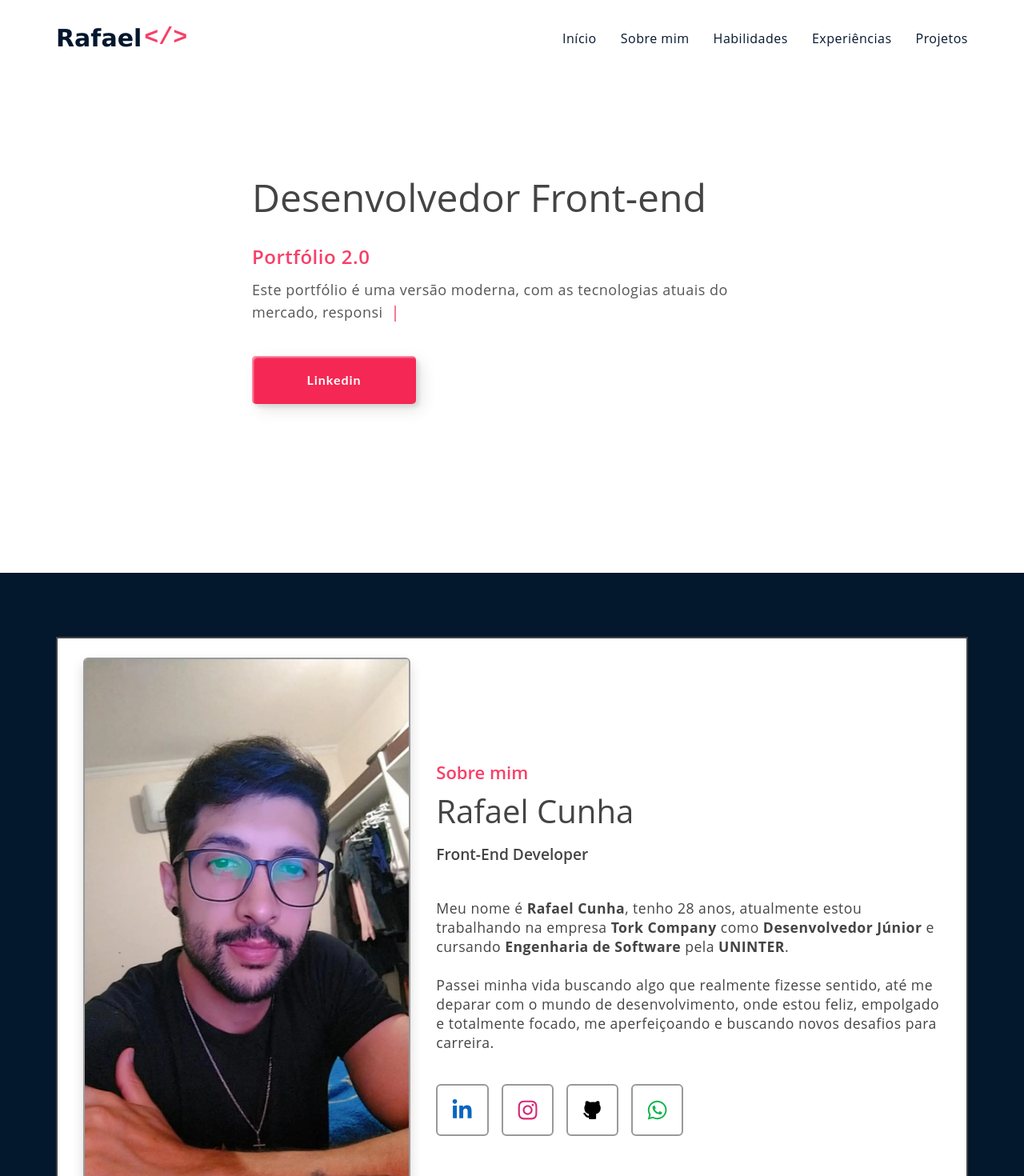
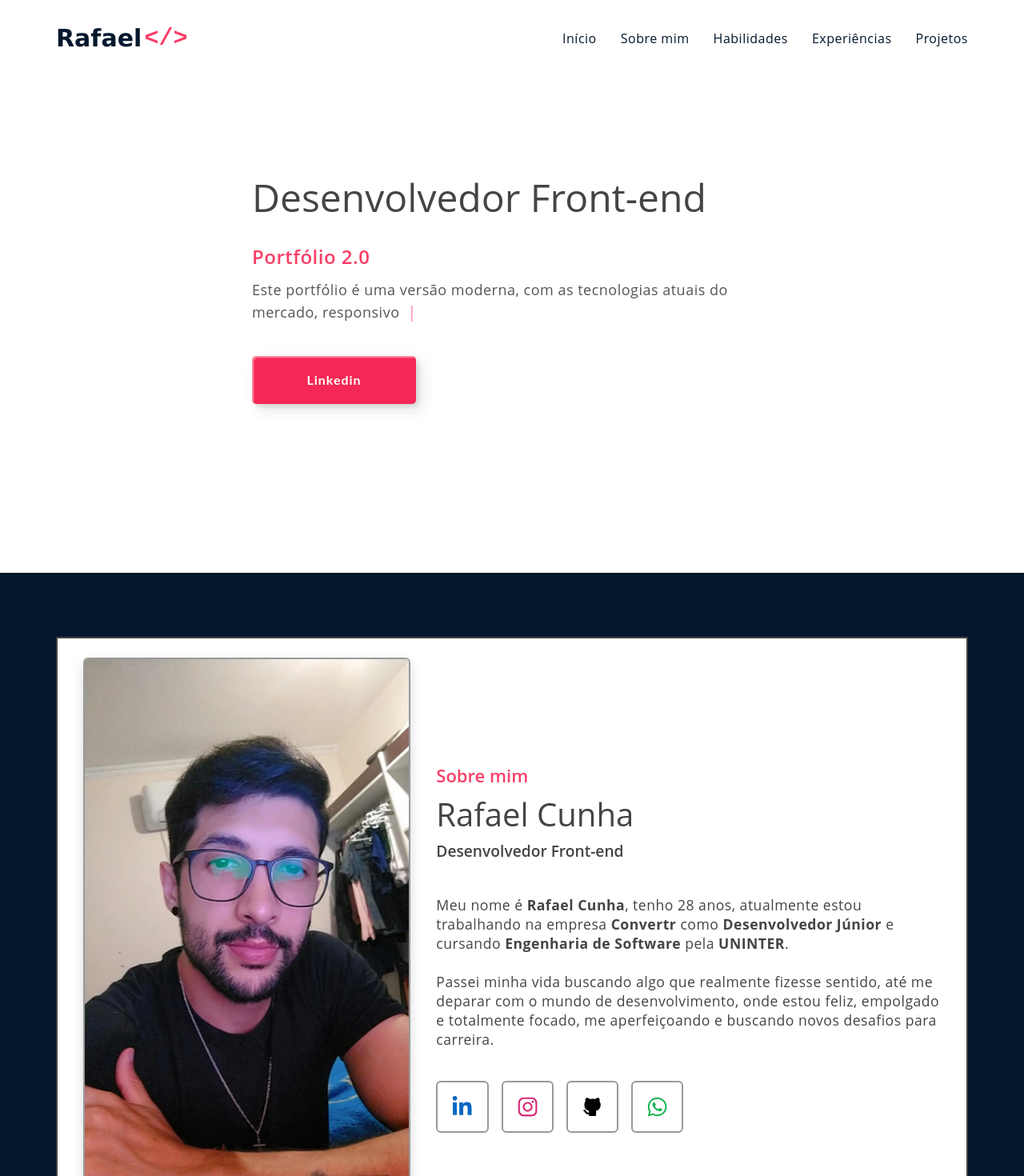
Before and after one commit to dev-rafaelcunha/Portfolio-v2, a React (Create React App) app: page / in a window 1280 px wide. Shown: the top 1470 px of the page at 80% size. Built offline with nearby package versions, Linux system fonts and the light colour scheme.

Commit message:
Ajuste de estilo no HeaderFixed, correção dos media query e alterado o texto sobre mim.

```diff
--- a/src/components/layout/Header.jsx
+++ b/src/components/layout/Header.jsx
@@ -13,7 +13,7 @@ const Move = keyframes`
 
 const Heading = styled.header`
 
-    background-color: ${props => props.theme.primaryColor};
+    background-color: ${props => props.theme.themeColor};
     z-index: 101;
     padding: 0 40px;
     position: fixed;
@@ -21,12 +21,13 @@ const Heading = styled.header`
     left: 0;
     width: 100%;
     transition: .3s;
-    border-bottom: 2px solid ${props => props.theme.secondaryColor};
 
     &.fixed-active  {
-        background-color: ${props => props.theme.themeColor};
-        border: none;
-        padding: 25px;
+        padding: 25px 40px;
+    }
+
+    &:not(.fixed-active) {
+        box-shadow: rgba(0, 0, 0, 0.24) 0px 3px 8px;
     }
 `;
 
@@ -36,7 +37,7 @@ const HeadingData = styled.div`
     justify-content: space-between;
     align-items: center;
 
-    @media (max-width: 993px) {
+    @media (max-width: 1024px) {
 
         display: inherit !important;
     }
@@ -45,7 +46,7 @@ const HeadingData = styled.div`
 const Name = styled.span`
 
     text-decoration: none;
-    color: ${props => (props.fixedActive ? props.theme.secondaryColor : '#fff')};
+    color: ${props => props.theme.secondaryColor};
     font-size: 30px;
     font-weight: bold;
     font-family:"Lucida Sans", "Lucida Sans Regular", "Lucida Grande", "Lucida Sans Unicode", Geneva, Verdana, sans-serif;
@@ -59,7 +60,7 @@ const Logo = styled.span`
     transition: 3s ease-in-out;
     position: relative;
     font-size: 30px;
-    color: ${props => (props.fixedActive ? props.theme.primaryColor : props.theme.secondaryColor)};
+    color: ${props => props.theme.primaryColor};
     left: 110px;
     font-family: monospace;
     font-weight: bold;
--- a/src/components/layout/Nav.jsx
+++ b/src/components/layout/Nav.jsx
@@ -2,7 +2,7 @@ import styled from "styled-components";
 import HeaderFixed from "../utils/HeaderFixed";
 
 const Navbar = styled.nav`
-    @media(max-width: 992px) {
+    @media(max-width: 1024px) {
         display: none;
     }
 `;
@@ -12,17 +12,13 @@ const Lista = styled.ul`
 `;
 
 const LinkNav = styled.a`
-    color: ${props => (props.fixedActive ? props.theme.secondaryColor : '#fff')};
+    color: ${props => props.theme.secondaryColor};
     font-size: 1rem;
     letter-spacing: .5px;
     transition: .3s;
     position: relative;
 
     &:hover {
-        color: ${props => props.theme.secondaryColor};
-    }
-
-    &.fixed-active:hover {
         color: ${props => props.theme.primaryColor};
     }
 
@@ -31,14 +27,10 @@ const LinkNav = styled.a`
         position: absolute;
         height: 2px;
         width: 0;
-        background-color: ${props => props.theme.secondaryColor};
+        background-color: ${props => props.theme.primaryColor};
         bottom: 0;
         right: 0;
         transition: .3s;
-    }
-
-    &.fixed-active::before {
-        background-color: ${props => props.theme.primaryColor};
     }
 
     &:hover::before {
--- a/src/components/layout/NavMobile.jsx
+++ b/src/components/layout/NavMobile.jsx
@@ -7,7 +7,7 @@ const NavIcon = styled.div`
   right: 25px;
   top: 29px;
 
-  @media(min-width: 993px) {
+  @media(min-width: 1025px) {
     display: none;
   }
 `;
--- a/src/components/pages/About.jsx
+++ b/src/components/pages/About.jsx
@@ -14,7 +14,7 @@ const Section = styled.section`
     display: flex;
     align-items: center;
 
-    @media (max-width: 992px) {
+    @media (max-width: 1024px) {
 
         height: auto;
         display: flex;
@@ -37,7 +37,7 @@ const Photo = styled.img`
     opacity: 0;
     animation: ${FadeIn} 1s ease-in-out forwards;
 
-    @media (max-width: 992px) {
+    @media (max-width: 1024px) {
         width: 320px;
         height: auto;
     }
@@ -52,13 +52,13 @@ const FirstColumn = styled.div`
 
     padding: 1.5rem 2rem;
 
-    @media (max-width: 1199px) {
+    @media (max-width: 1280px) {
 
         display: flex;
         justify-content: center;
     }
 
-    @media (max-width: 992px) {
+    @media (max-width: 1024px) {
 
         width: 100%;
     }
@@ -71,7 +71,7 @@ const SecondColumn = styled.div`
     justify-content: center;
     padding: 40px 0;
 
-    @media (max-width: 992px) {
+    @media (max-width: 1024px) {
 
         align-items: center;
         padding: 20px 0;
@@ -87,7 +87,7 @@ const Title = styled.span`
     animation: ${FadeIn} 1s ease-in-out forwards;
     animation-delay: .3s;
 
-    @media (max-width: 992px) {
+    @media (max-width: 1024px) {
 
         display: flex;
         justify-content: center;
@@ -102,7 +102,7 @@ const Name = styled.h1`
     animation: ${FadeIn} 1s ease-in-out forwards;
     animation-delay: .3s;
 
-    @media (max-width: 992px) {
+    @media (max-width: 1024px) {
 
         display: flex;
         justify-content: center;
@@ -119,7 +119,7 @@ const Description = styled.span`
     animation: ${FadeIn} 1s ease-in-out forwards;
     animation-delay: .3s;
 
-    @media (max-width: 992px) {
+    @media (max-width: 1024px) {
 
         display: flex;
         justify-content: center;
@@ -139,7 +139,7 @@ const Text = styled.p`
     animation: ${FadeIn} 1s ease-in-out forwards;
     animation-delay: .6s;
 
-    @media (max-width: 992px) {
+    @media (max-width: 1024px) {
 
         text-align: center;
         padding: 0   20px;
@@ -234,9 +234,9 @@ function About() {
                         <SecondColumn className="col">
                             <Title ref={refTitle} style={{ animationPlayState: inViewTitle ? 'running' : 'paused' }}>Sobre mim</Title>
                             <Name className="mt-2" ref={refName} style={{ animationPlayState: inViewName ? 'running' : 'paused' }}>Rafael Cunha</Name>
-                            <Description className="mt-2" ref={refDescription} style={{ animationPlayState: inViewDescription ? 'running' : 'paused' }}>Front-End Developer</Description>
+                            <Description ref={refDescription} style={{ animationPlayState: inViewDescription ? 'running' : 'paused' }}>Desenvolvedor Front-end</Description>
                             <Text ref={refText} style={{ animationPlayState: inViewText ? 'running' : 'paused' }}>
-                                Meu nome é <strong>Rafael Cunha</strong>, tenho 28 anos, atualmente estou trabalhando na empresa <strong>Tork Company</strong> como
+                                Meu nome é <strong>Rafael Cunha</strong>, tenho 28 anos, atualmente estou trabalhando na empresa <strong>Convertr </strong> como
                                 <strong> Desenvolvedor Júnior</strong> e cursando <strong>Engenharia de Software</strong> pela <strong>UNINTER</strong>.<br /><br />
                                 Passei minha vida buscando algo que realmente fizesse sentido,
                                 até me deparar com o mundo de desenvolvimento, onde estou feliz, empolgado e totalmente focado, me aperfeiçoando
--- a/src/components/pages/Home.jsx
+++ b/src/components/pages/Home.jsx
@@ -12,7 +12,7 @@ const Main = styled.main`
     height: 89.5vh;
     background-color: ${props => props.theme.themeColor};
 
-    @media (max-width: 992px) {
+    @media (max-width: 1024px) {
 
         padding: 0 !important;
     }
@@ -22,7 +22,7 @@ const Grid = styled.div`
 
     height: 89.5vh;
 
-    @media (max-width: 992px) {
+    @media (max-width: 1024px) {
 
         display: flex !important;
         padding: 0 30px;
@@ -34,7 +34,7 @@ const FirstColumn = styled.div`
     background-color: ${props => props.theme.themeColor};
     z-index: 100;
 
-    @media (max-width: 992px) {
+    @media (max-width: 1024px) {
 
         text-align: center !important;
         width: 100% !important;
@@ -49,7 +49,7 @@ const Title = styled.span`
     display: block;
     animation: ${FadeIn} 1s ease-in-out forwards;
 
-    @media (max-width: 992px) {
+    @media (max-width: 1024px) {
 
         font-size: 2.2rem;
         white-space: normal !important;
@@ -63,30 +63,9 @@ const SubTitle = styled.span`
     color: ${props => props.theme.primaryColor};
     font-weight: 600;
 
-    @media (max-width: 992px) {
+    @media (max-width: 1024px) {
 
         white-space: normal !important;
-    }
-`;
-
-const SecondColumn = styled.div`
-
-    right: 0;
-`;
-
-const Logo = styled.span`
-
-    font-size: 330px;
-    font-family: monospace;
-    font-weight: bold;
-    color: transparent;
-    background-image: linear-gradient(to left, transparent, #f52754);
-    -webkit-background-clip: text;
-    background-clip: text;
-
-    @media (max-width: 1200px) {
-
-        display: none !important;
     }
 `;
 
@@ -95,7 +74,7 @@ const ContainerSocial = styled.div`
     width: 590px;
     display: flex;
 
-    @media (max-width: 992px) {
+    @media (max-width: 1024px) {
 
         justify-content: center !important;
         width: auto !important;
@@ -104,8 +83,6 @@ const ContainerSocial = styled.div`
 `;
 
 function Home() {
-
-    const logo = "";
 
     const [refTitle, inViewTitle] = useInView({
         triggerOnce: true,
@@ -128,9 +105,6 @@ function Home() {
                                     <CustomButton02 href="https://www.linkedin.com/in/devrafaelcunha/" target="blank" className="mx-0" text="Linkedin"></CustomButton02>
                                 </ContainerSocial>
                             </FirstColumn>
-                            {/* <SecondColumn className="position-absolute">
-                            <Logo>{logo}</Logo>
-                        </SecondColumn> */}
                         </Grid>
                     </GridLayout>
                 </Main>
--- a/src/components/pages/Projects.jsx
+++ b/src/components/pages/Projects.jsx
@@ -16,7 +16,7 @@ const Section = styled.section`
     background-color: ${props => props.theme.themeColor};
     padding: 0 40px 80px;
 
-    @media (max-width: 1199px) {
+    @media (max-width: 1280px) {
 
         height: auto;
     }
@@ -24,7 +24,7 @@ const Section = styled.section`
 
 const Container = styled.div`
 
-    @media (max-width: 1199px) {
+    @media (max-width: 1280px) {
 
         height: auto;
     }
@@ -91,7 +91,7 @@ const CardProjects = styled.div`
     justify-content: space-between;
     align-items: center;
 
-    @media (max-width: 1199px) {
+    @media (max-width: 1280px) {
 
         justify-content: center;
     }
@@ -225,7 +225,7 @@ function Projects() {
         },
 
         {
-            title: "Sistema",
+            title: "Sistema em PHP",
             // description: "Sistema básico para treinar conceitos de back-end, feito por mim com HTML, Bootstrap, PHP e MySQL",
             description: "Link em Manutenção!",
             borderColor: "#a9dae5",
--- a/src/components/utils/TypingAnimation.jsx
+++ b/src/components/utils/TypingAnimation.jsx
@@ -28,11 +28,11 @@ const Typing = styled.div`
     font-size: 19px;
   }
 
-  @media (max-width: 1200px) {
+  @media (max-width: 1280px) {
     padding: 15 0px;
   }
 
-  @media (max-width: 993px) {
+  @media (max-width: 1024px) {
     width: inherit !important;
     padding: 15px;
   }
```
Also changed, not shown: src/components/layout/Footer.jsx (+4 -4 lines), src/components/pages/Experiences.jsx (+6 -6 lines), src/components/pages/Skills.jsx (+4 -4 lines).
